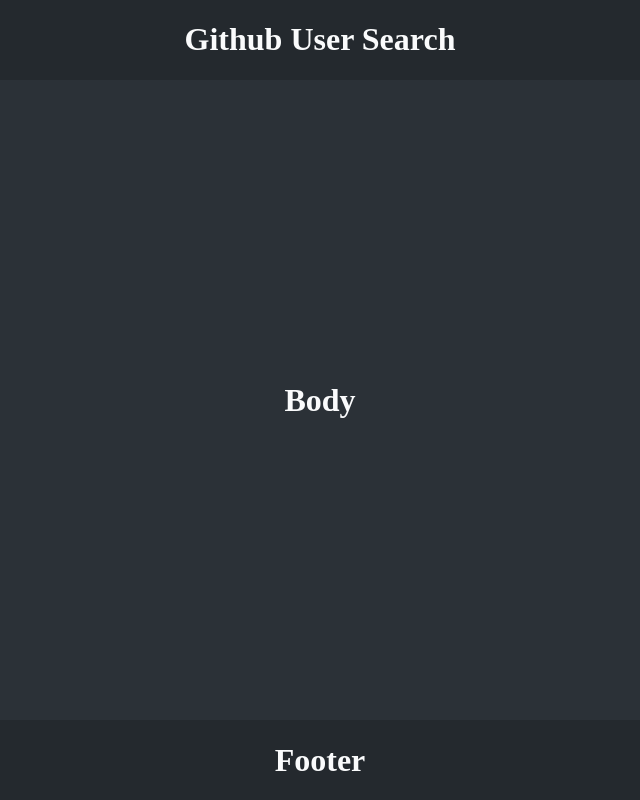
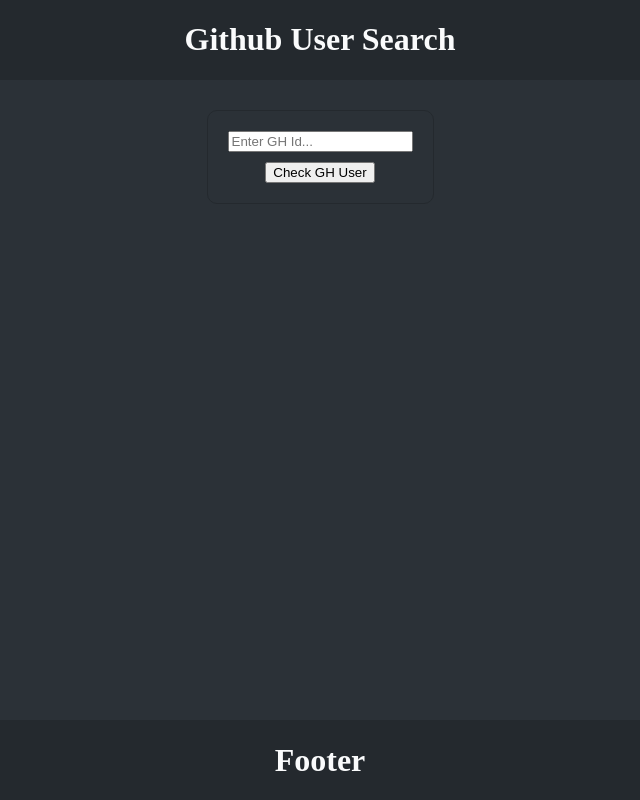
Before and after one commit to PythonicRhythm/Week7-Day3-App, an Angular app in the folder Week7-Day3-App/: page / in a window 1280 px wide. Shown: the whole page, without its empty margins (320-960 px from the left). Built offline with nearby package versions, Linux system fonts and the light colour scheme; no server answers.

Commit message:
profile data accessible from page

```diff
--- a/Week7-Day3-App/src/app/app.component.css
+++ b/Week7-Day3-App/src/app/app.component.css
@@ -24,12 +24,28 @@
 .body-area {
     display: flex;
     flex-direction: row;
-    align-items: center;
+    align-items: flex-start;
     justify-content: center;
     flex-grow: 1;
     background-color: rgb(43,49,55);
     color: rgb(250,251,252);
     width: 100%;
+    padding-top: 30px;
+    padding-bottom: 30px;
+}
+
+.form-container {
+   border: 1px solid rgb(36,41,46);
+   padding: 20px;
+   border-radius: 10px;
+}
+
+.gh-search {
+    display: flex;
+    flex-direction: column;
+    align-items: center;
+    justify-content: center;
+    gap: 10px;
 }
 
 .footer {
--- a/Week7-Day3-App/src/app/app.component.html
+++ b/Week7-Day3-App/src/app/app.component.html
@@ -3,7 +3,12 @@
     <h1>Github User Search</h1>
   </div>
   <div class="body-area">
-    <h1>Body</h1>
+    <div class="form-container">
+      <form (submit)="getUserProfile()" class="gh-search">
+        <input class="acc-id" type="text" name="acc-id" placeholder="Enter GH Id..." required [(ngModel)]="userID">
+        <button class="gh-search-button" type="submit">Check GH User</button>
+      </form>
+    </div>
   </div>
   <div class="footer">
     <h1>Footer</h1>
--- a/Week7-Day3-App/src/app/app.component.ts
+++ b/Week7-Day3-App/src/app/app.component.ts
@@ -9,11 +9,12 @@
 export class AppComponent {
   title = 'Week7-Day3-App';
   userData:any;
+  userID:any;
 
   constructor(private ghfetch: GhfetchService) {}
 
-  async getUserRepo() {
-    const data = await this.ghfetch.getUserProfile();
+  async getUserProfile() {
+    const data = await this.ghfetch.getUserProfile(this.userID);
     if(data == 404) {
       console.log("Not Found.");
       this.userData = "";
--- a/Week7-Day3-App/src/app/app.module.ts
+++ b/Week7-Day3-App/src/app/app.module.ts
@@ -2,6 +2,7 @@
 import { BrowserModule, provideClientHydration } from '@angular/platform-browser';
 
 import { AppRoutingModule } from './app-routing.module';
+import { FormsModule } from '@angular/forms';
 import { AppComponent } from './app.component';
 
 @NgModule({
@@ -10,7 +11,8 @@
   ],
   imports: [
     BrowserModule,
-    AppRoutingModule
+    AppRoutingModule,
+    FormsModule
   ],
   providers: [
     provideClientHydration()
--- a/Week7-Day3-App/src/app/ghfetch.service.ts
+++ b/Week7-Day3-App/src/app/ghfetch.service.ts
@@ -13,9 +13,9 @@
 
   constructor() { }
 
-  async getUserProfile() {
+  async getUserProfile(userID:any) {
     const response = await this.octokit.request('GET /users/{account_id}', {
-      account_id: 'asdfasdfasldhflasjdhflajsdhfljasdh',
+      account_id: userID,
       headers: {
         'X-GitHub-Api-Version': '2022-11-28'
       }
```
